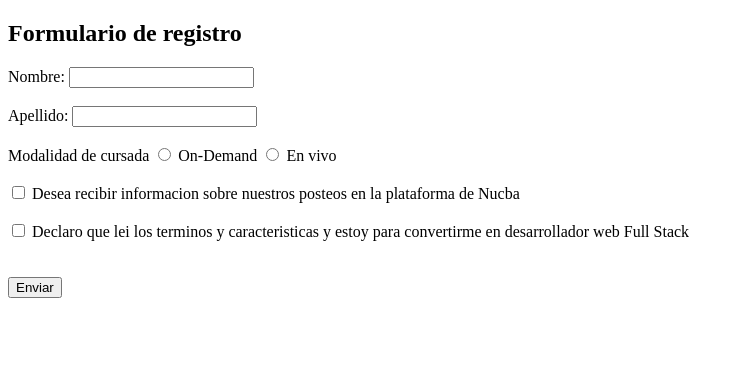
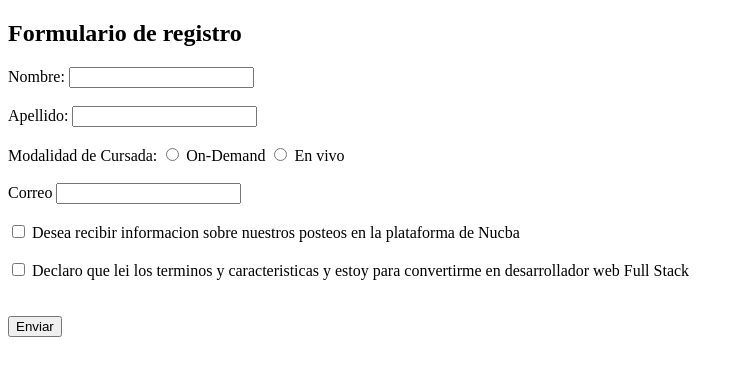
Before and after one commit to JAVIHERNANDEZ89/E1-Nucba, a plain HTML site: page index3.html in a window 1280 px wide. Shown: the whole page, without its empty margins (0-743 px from the left). Drawn offline with Linux system fonts and the light colour scheme.

Commit message:
E1-Nucba-editado

```diff
--- a/index3.html
+++ b/index3.html
@@ -24,13 +24,18 @@
       </section>
       <br />
       <section>
-        <label>Modalidad de cursada</label>
+        <label>Modalidad de Cursada:</label>
 
         <input type="radio" id="cursada" name="Cursada" />
         <label for="cursada">On-Demand</label>
 
         <input type="radio" id="cursada1" name="Cursada" />
         <label for="cursada1">En vivo</label>
+        <br /><br />
+      </section>
+      <section>
+        <label for="correo">Correo</label>
+        <input type="email" id="correo" />
         <br /><br />
       </section>
       <section>
```
Also changed, not shown: index2.html (+1 -1 lines).
